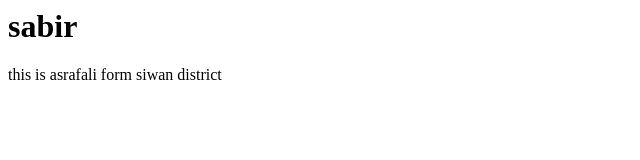
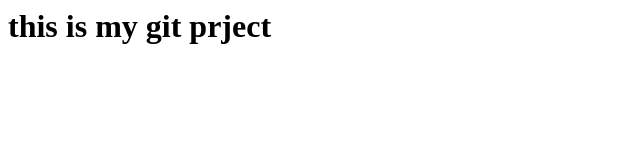
Before and after one commit to asrafgulam/sheikh_sabir, a plain HTML site: page index.html in a window 1280 px wide. Shown: the whole page, without its empty margins (0-640 px from the left). Drawn offline with Linux system fonts and the light colour scheme.

Commit message:
add new tag

```diff
--- a/index.html
+++ b/index.html
@@ -1,5 +1 @@
-<h1>sabir
-
-</h1>
-
-<p>this is asrafali form siwan district</p>
+<h1>this is my git prject</h1>
```
